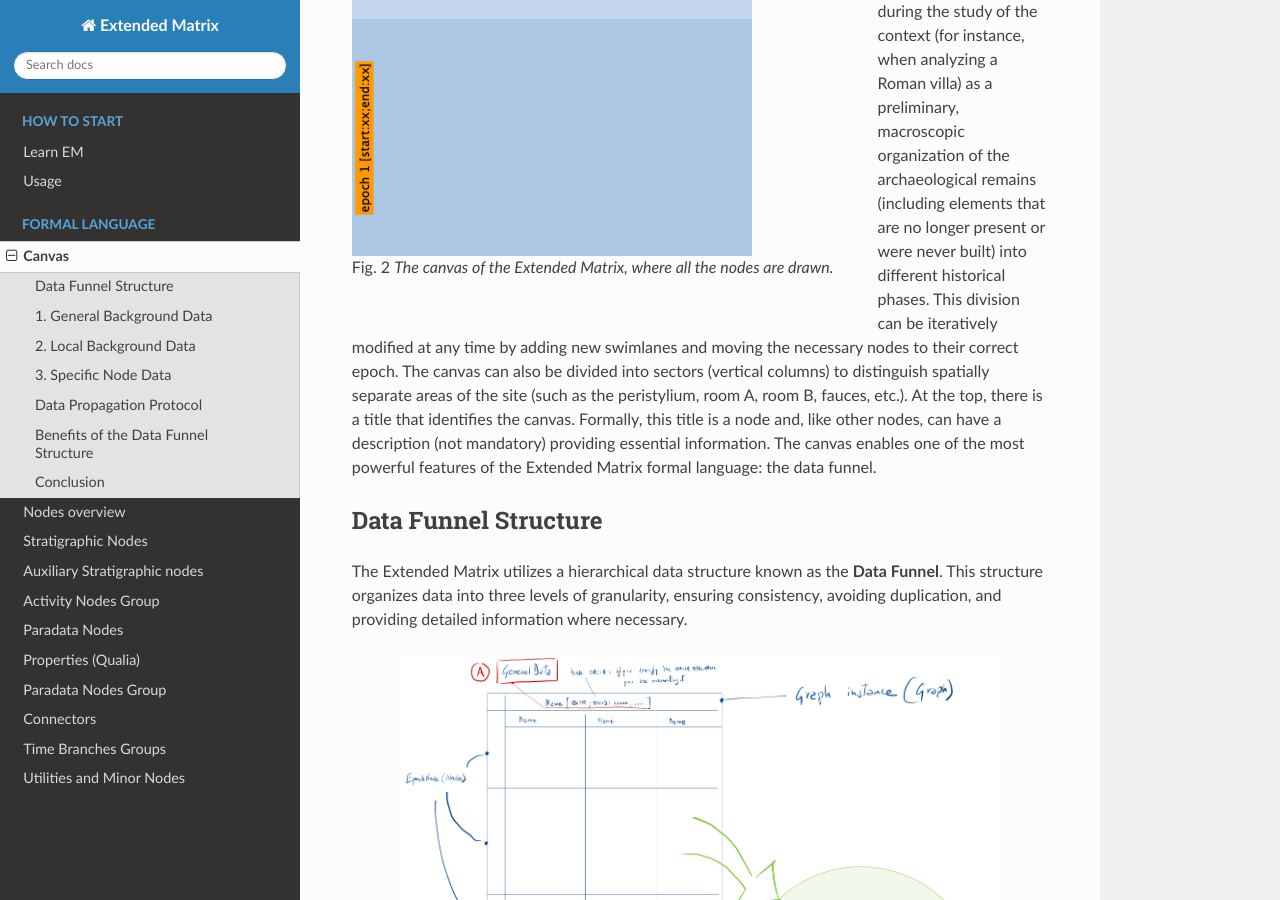
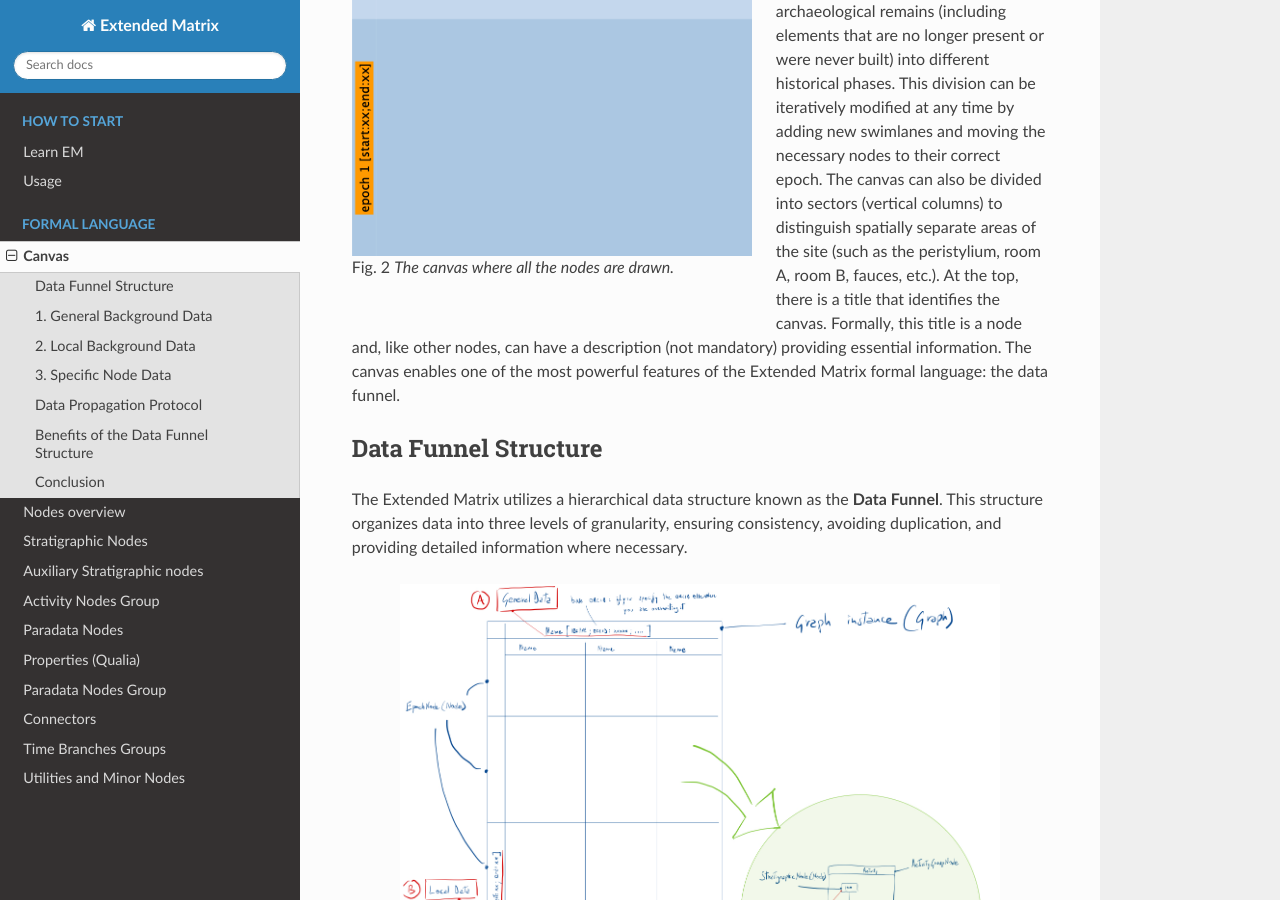
Before and after one commit to zalmoxes-laran/ExtendedMatrix-doc, a Sphinx documentation site: the page built from docs/canvas.rst, in a window 1280 px wide and 900 px high, scrolled down 496 px. Built offline with Sphinx 7.4.7 and the Read the Docs theme 3.1.0, drawn with Linux system fonts in a browser that asks for light colours; pages that are not in the unit, such as notebooks, are missing from menus.

Commit message:
Update canvas.rst

```diff
--- a/docs/canvas.rst
+++ b/docs/canvas.rst
@@ -7,7 +7,7 @@ The Extended Matrix is drawn within a canvas, which serves as the frame where al
    :width: 400px
    :align: left
 
-   *The canvas of the Extended Matrix, where all the nodes are drawn.*
+   *The canvas where all the nodes are drawn.*
 
 As in the Harris Matrix, the Y-axis represents time (newer elements at the top, older ones at the bottom). The canvas is typically divided into swimlanes (horizontal stripes) that define epochs (`EpochNode`) or time periods. These divisions are established during the study of the context (for instance, when analyzing a Roman villa) as a preliminary, macroscopic organization of the archaeological remains (including elements that are no longer present or were never built) into different historical phases. This division can be iteratively modified at any time by adding new swimlanes and moving the necessary nodes to their correct epoch.
 The canvas can also be divided into sectors (vertical columns) to distinguish spatially separate areas of the site (such as the peristylium, room A, room B, fauces, etc.). At the top, there is a title that identifies the canvas. Formally, this title is a node and, like other nodes, can have a description (not mandatory) providing essential information.
```
